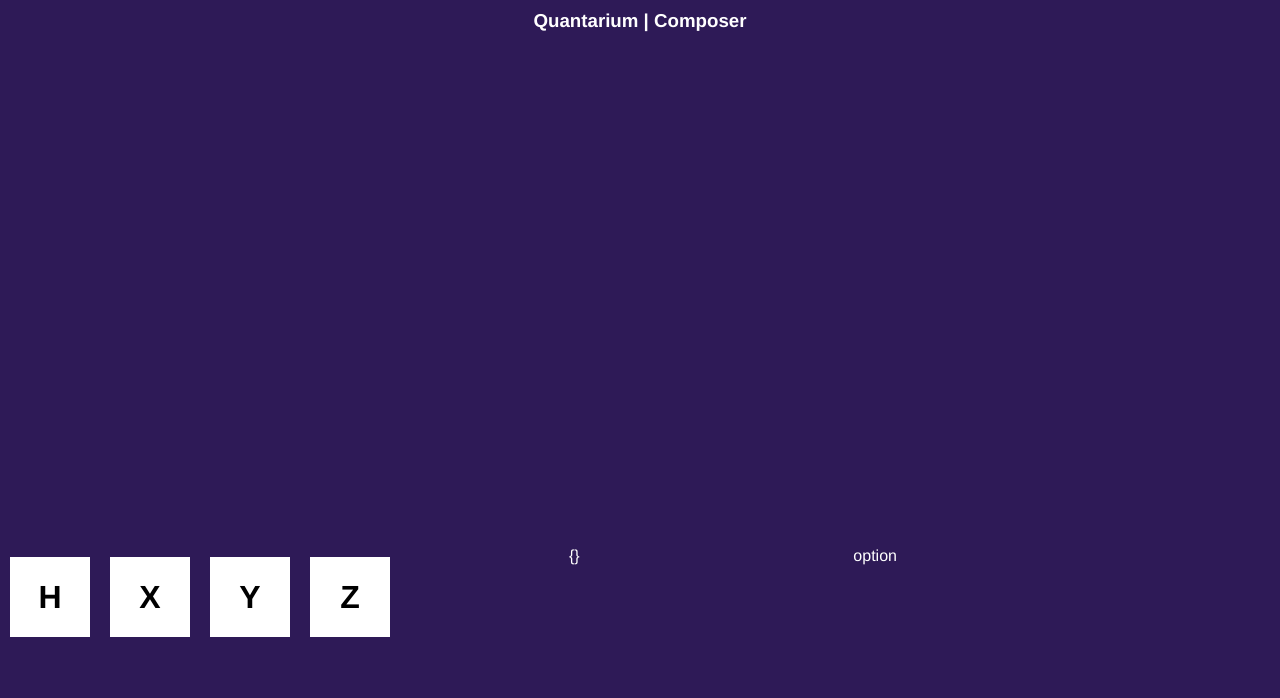
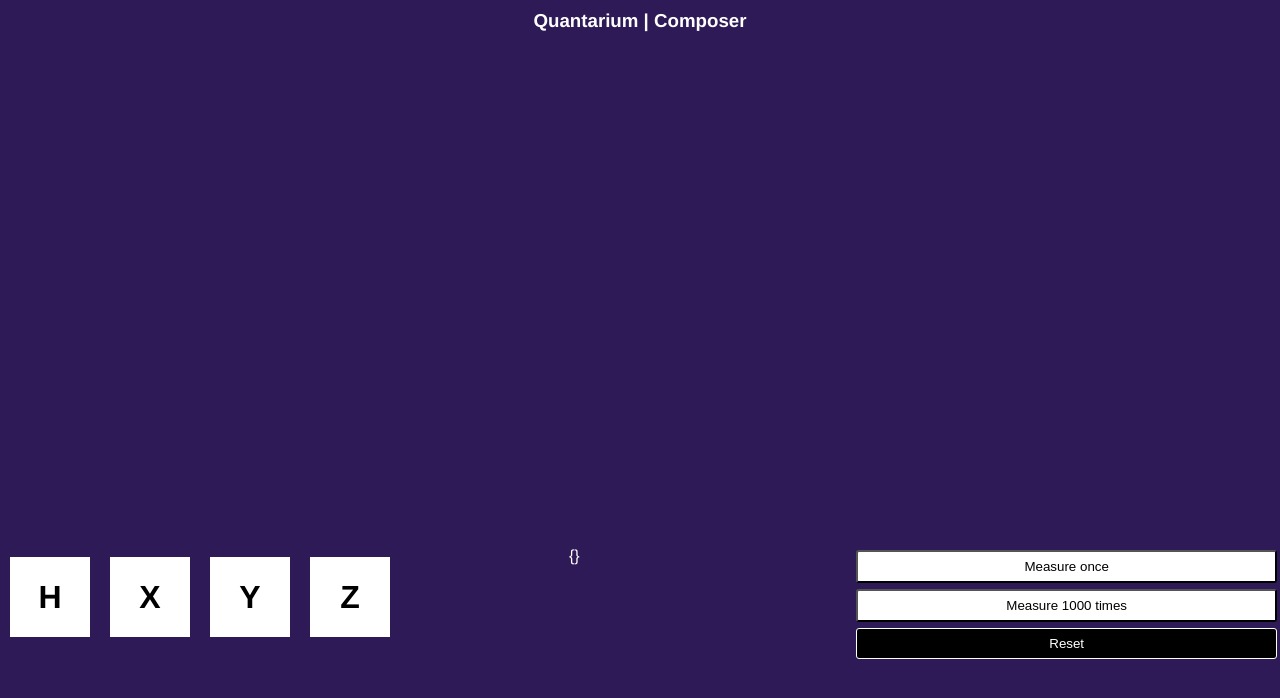
Before and after one commit to Th1nkK1D/quantarium-ui, a Vue app: page /#/ in a window 1280 px wide. Shown: the top 698 px of the page. Built offline with nearby package versions, Linux system fonts and the light colour scheme.

Commit message:
Add MeasurementResult and qubit operation buttons

```diff
--- /dev/null
+++ b/src/components/MeasurementResult.vue
@@ -0,0 +1,16 @@
+<template>
+  <div class="measurement-result">
+    {{ result }}
+  </div>
+</template>
+
+<script>
+export default {
+  name: 'MeasurementResult',
+  props: ['result']
+}
+</script>
+
+<style lang="scss" scoped>
+
+</style>
--- a/src/views/Composer.vue
+++ b/src/views/Composer.vue
@@ -12,11 +12,16 @@
     <div class="fx-row fx-x1">
       <!-- gate tray -->
       <div class="fx-col fx-x2">
-        <GateTray :onSelectGate="pushGate" />
+        <GateTray v-if="!collapsed" :onSelectGate="pushGate" />
+        <MeasurementResult v-else :result="measurementRes"/>
       </div><!-- end of gate tray -->
       <!-- options -->
-      <div class="fx-col fx-x1">
-        option
+      <div class="fx-col fx-x1 options">
+        <button v-if="!collapsed" @click="measure()">Measure once</button>
+        <button v-else @click="remeasure()">Measure again</button>
+        <button v-if="!collapsed" @click="measure(1000)">Measure 1000 times</button>
+        <button v-else @click="unmeasure()">Undo measurement</button>
+        <button class="is-dark" @click="reset()">Reset</button>
       </div><!-- end of options -->
     </div><!-- end of controller row -->
   </div>
@@ -25,24 +30,49 @@
 <script>
 import GateStage from '../components/GateStage'
 import GateTray from '../components/GateTray'
+import MeasurementResult from '../components/MeasurementResult'
 
 export default {
   name: 'Composer',
   components: {
     GateStage,
-    GateTray
+    GateTray,
+    MeasurementResult
   },
   data () {
     return {
-      appliedGates: []
+      appliedGates: [],
+      collapsed: false,
+      lastBatchSize: 0,
+      measurementRes: {}
     }
   },
   methods: {
     pushGate (gate) {
-      this.appliedGates.push(gate.symbol)
+      if (!this.collapsed) {
+        this.appliedGates.push(gate.symbol)
+      }
     },
     popGate () {
-      this.appliedGates.splice(this.appliedGates.length - 1, 1)
+      if (!this.collapsed) {
+        this.appliedGates.splice(this.appliedGates.length - 1, 1)
+      }
+    },
+    measure (batchSize = 1) {
+      this.lastBatchSize = batchSize
+      this.collapsed = true
+    },
+    unmeasure () {
+      this.collapsed = false
+    },
+    remeasure () {
+      this.unmeasure()
+      this.measure(this.lastBatchSize)
+    },
+    reset () {
+      this.appliedGates = []
+      this.collapsed = false
+      this.measurementRes = {}
     }
   }
 }
@@ -60,5 +90,21 @@ export default {
       text-align: center;
       margin: 10px auto;
     }
+
+    .options {
+      button {
+        background-color: white;
+        color: black;
+        border-radius: 3px;
+        padding: 7px;
+        margin: 3px;
+
+        &.is-dark {
+          background-color: black;
+          color: white;
+          border: 1px solid white;
+        }
+      }
+    }
   }
 </style>
```
